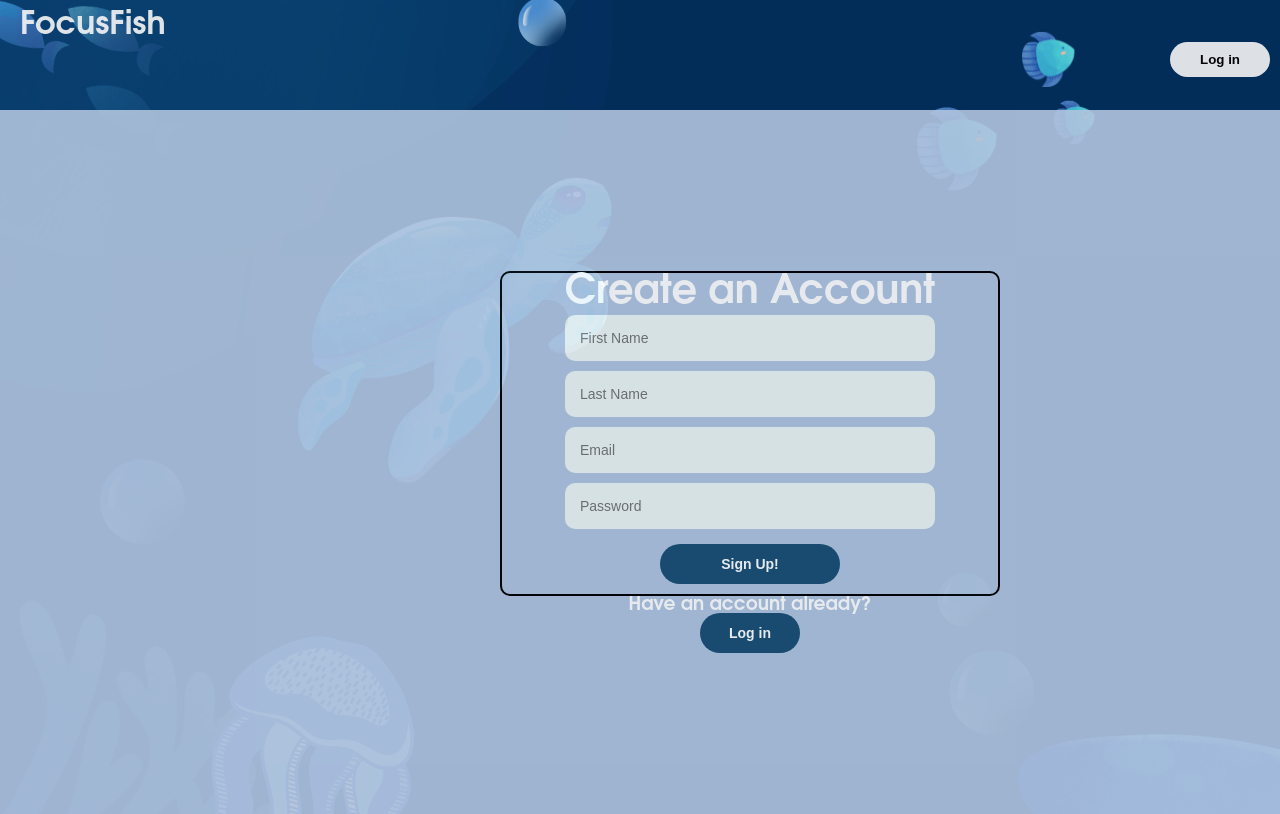
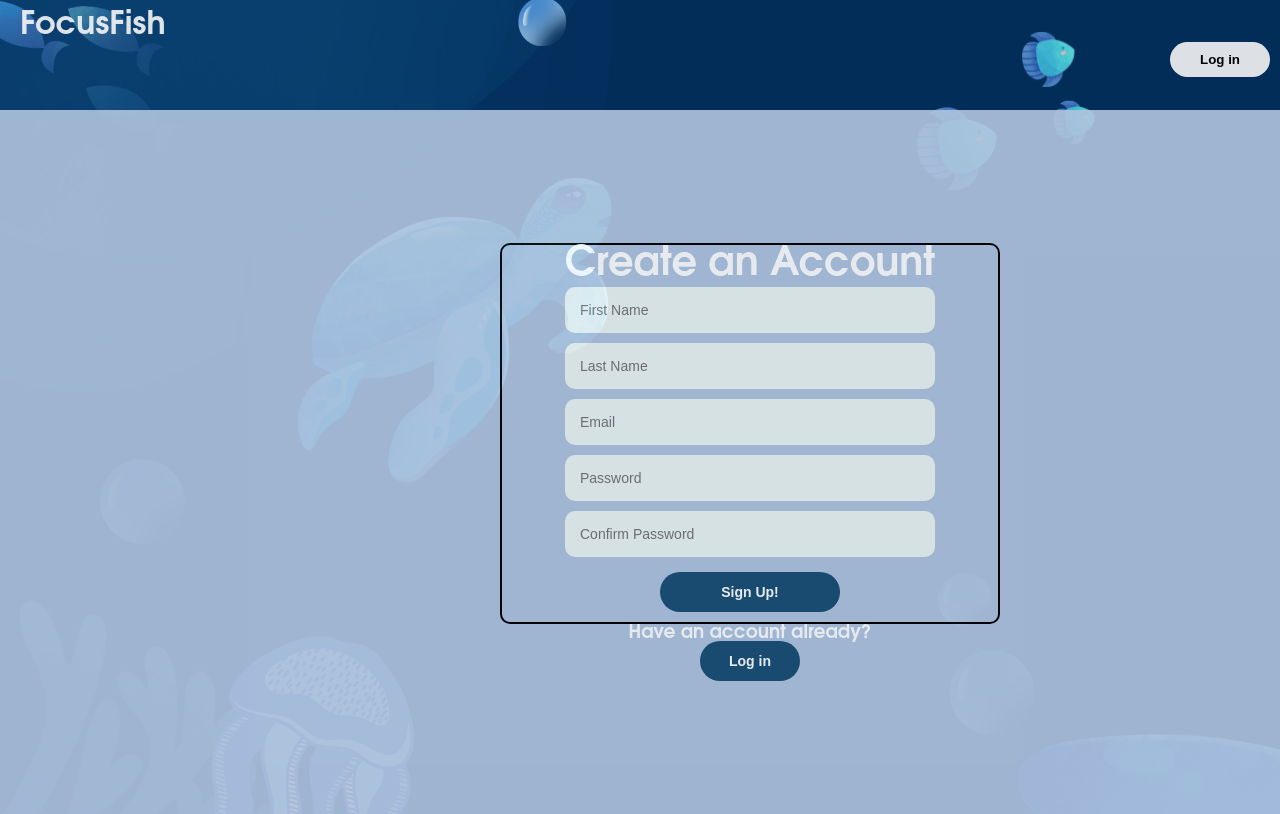
Before and after one commit to chuanhuiw/orbital, a React (Create React App) app in the folder Frontend/: page /signup in a window 1280 px wide. Built offline with nearby package versions, Linux system fonts and the light colour scheme.

Commit message:
Added confirm password feature
Added confirm password check on the frontend

```diff
--- a/Frontend/src/components/Signup/index.jsx
+++ b/Frontend/src/components/Signup/index.jsx
@@ -9,7 +9,8 @@ const Signup = () => {
         firstName: "",
         lastName: "",
         email: "",
-        password: ""
+        password: "",
+        confirmPassword: ""
     });
 
     const [error, setError] = useState("");
@@ -21,10 +22,19 @@ const Signup = () => {
 
     const handleSubmit = async(e) => {
         e.preventDefault();
+
+        if (data.password !== data.confirmPassword){
+            setError("Passwords do not match");
+            return;
+        }
+
+        //removes confirm password from the structure after checking if it matches (don't need to send to backend)
+        const { confirmPassword, ...dataToSend } = data;
+
         try {
             const url = "http://127.0.0.1:8080/api/users";
            // const url = "https://focusfish-backend-orbital.onrender.com/api/users";
-            const { data: res } = await axios.post(url, data);
+            const { data: res } = await axios.post(url, dataToSend);
             navigate("/login");
             console.log(res.message);
         } catch (error) {
@@ -80,6 +90,15 @@ const Signup = () => {
                             required
                             className={styles.input}
                         />
+                        <input
+                                type="password"
+                                placeholder="Confirm Password"  // New input field for confirm password
+                                name="confirmPassword"
+                                onChange={handleChange}
+                                value={data.confirmPassword}
+                                required
+                                className={styles.input}
+                        />
                         {error && <div className={styles.error_msg}>{error}</div>}
                         <button type="submit" className={styles.green_btn}>Sign Up!</button>
                     </form>
```
